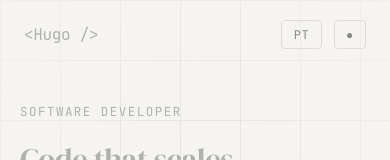
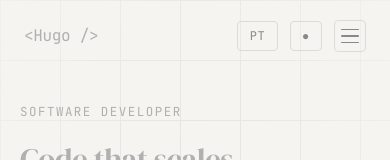
Before and after one commit to Hugolelis/Portfolio, a React (Vite) app: page / in a window 390 px wide. Shown: the top 160 px of the page. Built offline with nearby package versions, Linux system fonts and the light colour scheme.

Commit message:
ajustes no menu

```diff
--- a/src/components/Hero.tsx
+++ b/src/components/Hero.tsx
@@ -56,7 +56,7 @@ export function Hero() {
   }, [])
 
   return (
-    <section className={styles.hero}>
+    <section className={styles.hero} id='hero'>
       <div className={styles.gridBg} aria-hidden />
       <div className={styles.layout}>
 
--- a/src/components/Nav.module.css
+++ b/src/components/Nav.module.css
@@ -20,6 +20,7 @@
   font-size: 1rem;
   color: var(--accent);
   letter-spacing: -0.02em;
+  text-decoration: none;
 }
 
 .links {
@@ -62,7 +63,111 @@
   border-color: var(--accent);
 }
 
+/* ── Hamburguer ── */
+.hamburger {
+  display: none;
+  flex-direction: column;
+  justify-content: center;
+  gap: 5px;
+  width: 2rem;
+  height: 2rem;
+  background: none;
+  border: 1px solid var(--border);
+  border-radius: 4px;
+  cursor: pointer;
+  padding: 0.3rem 0.4rem;
+  transition: border-color 0.2s;
+}
+
+.hamburger:hover {
+  border-color: var(--accent);
+}
+
+.hamburger span {
+  display: block;
+  width: 100%;
+  height: 1.5px;
+  background: var(--muted);
+  border-radius: 2px;
+  transition: transform 0.3s, opacity 0.3s, background 0.2s;
+  transform-origin: center;
+}
+
+.hamburger:hover span {
+  background: var(--text);
+}
+
+/* animação X ao abrir */
+.hamburgerOpen span:nth-child(1) {
+  transform: translateY(6.5px) rotate(45deg);
+}
+.hamburgerOpen span:nth-child(2) {
+  opacity: 0;
+}
+.hamburgerOpen span:nth-child(3) {
+  transform: translateY(-6.5px) rotate(-45deg);
+}
+
+/* ── Mobile Menu ── */
+.mobileMenu {
+  display: none;
+  position: fixed;
+  top: 0;
+  right: 0;
+  height: 100vh;
+  width: 70vw;
+  max-width: 280px;
+  background: var(--surface);
+  border-left: 1px solid var(--border);
+  z-index: 99;
+  padding: 6rem 2rem 2rem;
+  transform: translateX(100%);
+  transition: transform 0.3s ease;
+}
+
+.mobileMenuOpen {
+  transform: translateX(0);
+}
+
+.mobileLinks {
+  list-style: none;
+  display: flex;
+  flex-direction: column;
+  gap: 0;
+}
+
+.mobileLinks li {
+  border-bottom: 1px solid var(--border);
+}
+
+.mobileLinks a {
+  display: block;
+  padding: 1rem 0;
+  color: var(--muted);
+  text-decoration: none;
+  font-size: 0.95rem;
+  letter-spacing: 0.04em;
+  transition: color 0.2s, padding-left 0.2s;
+}
+
+.mobileLinks a:hover {
+  color: var(--accent);
+  padding-left: 0.5rem;
+}
+
+/* overlay escuro atrás do menu */
+.overlay {
+  position: fixed;
+  inset: 0;
+  z-index: 98;
+  background: rgba(0, 0, 0, 0.4);
+  backdrop-filter: blur(2px);
+}
+
+/* ── Responsive ── */
 @media (max-width: 700px) {
   .nav { padding: 1.25rem 1.5rem; }
   .links { display: none; }
+  .hamburger { display: flex; }
+  .mobileMenu { display: block; }
 }
--- a/src/components/Nav.tsx
+++ b/src/components/Nav.tsx
@@ -1,3 +1,4 @@
+import { useState } from 'react'
 import { useApp } from '../context/AppContext'
 import { useScrollY } from '../hooks/useScrollY'
 import styles from './Nav.module.css'
@@ -5,10 +6,14 @@ import styles from './Nav.module.css'
 export function Nav() {
   const { t, theme, toggleTheme, lang, toggleLang } = useApp()
   const scrollY = useScrollY()
+  const [menuOpen, setMenuOpen] = useState(false)
+
+  const closeMenu = () => setMenuOpen(false)
 
   return (
+    <>
       <nav className={`${styles.nav} ${scrollY > 40 ? styles.scrolled : ''}`}>
-      <span className={styles.logo}>{'<Hugo />'}</span>
+        <a href="#hero" className={styles.logo}>{'<Hugo />'}</a>
 
         <ul className={styles.links}>
           <li><a href="#sobre">{t.nav.about}</a></li>
@@ -35,7 +40,35 @@ export function Nav() {
           >
             {theme === 'dark' ? '○' : '●'}
           </button>
+          <button
+            className={`${styles.hamburger} ${menuOpen ? styles.hamburgerOpen : ''}`}
+            onClick={() => setMenuOpen((prev) => !prev)}
+            aria-label="Abrir menu"
+          >
+            <span />
+            <span />
+            <span />
+          </button>
         </div>
       </nav>
+
+      {/* Mobile menu */}
+      <div
+        className={`${styles.mobileMenu} ${menuOpen ? styles.mobileMenuOpen : ''}`}
+      >
+        <ul className={styles.mobileLinks}>
+          <li><a href="#sobre" onClick={closeMenu}>{t.nav.about}</a></li>
+          <li><a href="#trajetoria" onClick={closeMenu}>{t.nav.timeline}</a></li>
+          <li><a href="#certificados" onClick={closeMenu}>{t.nav.certificates}</a></li>
+          <li><a href="#projetos" onClick={closeMenu}>{t.nav.projects}</a></li>
+          <li><a href="#contato" onClick={closeMenu}>{t.nav.contact}</a></li>
+        </ul>
+      </div>
+
+      {/* Overlay para fechar ao clicar fora */}
+      {menuOpen && (
+        <div className={styles.overlay} onClick={closeMenu} />
+      )}
+    </>
   )
 }
```
Lines whose indentation alone changed are shown as unchanged.
